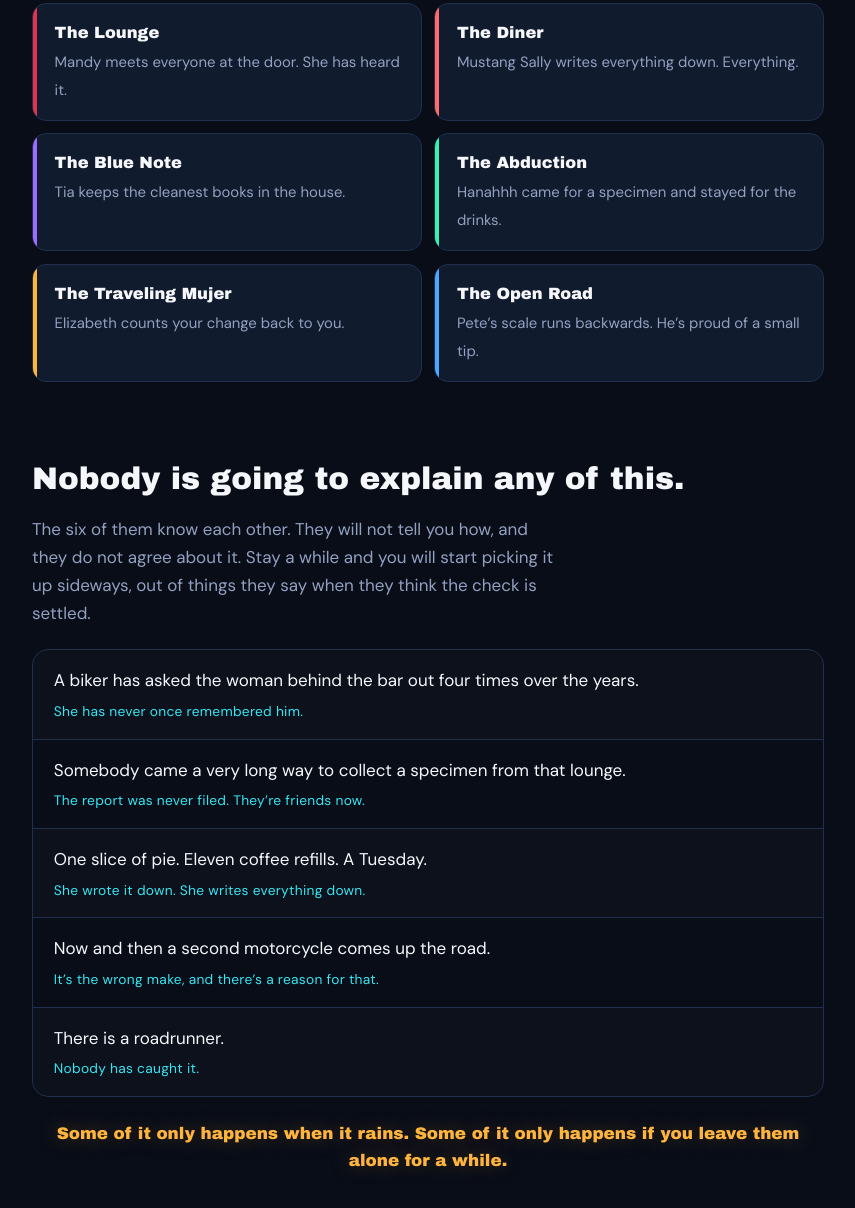
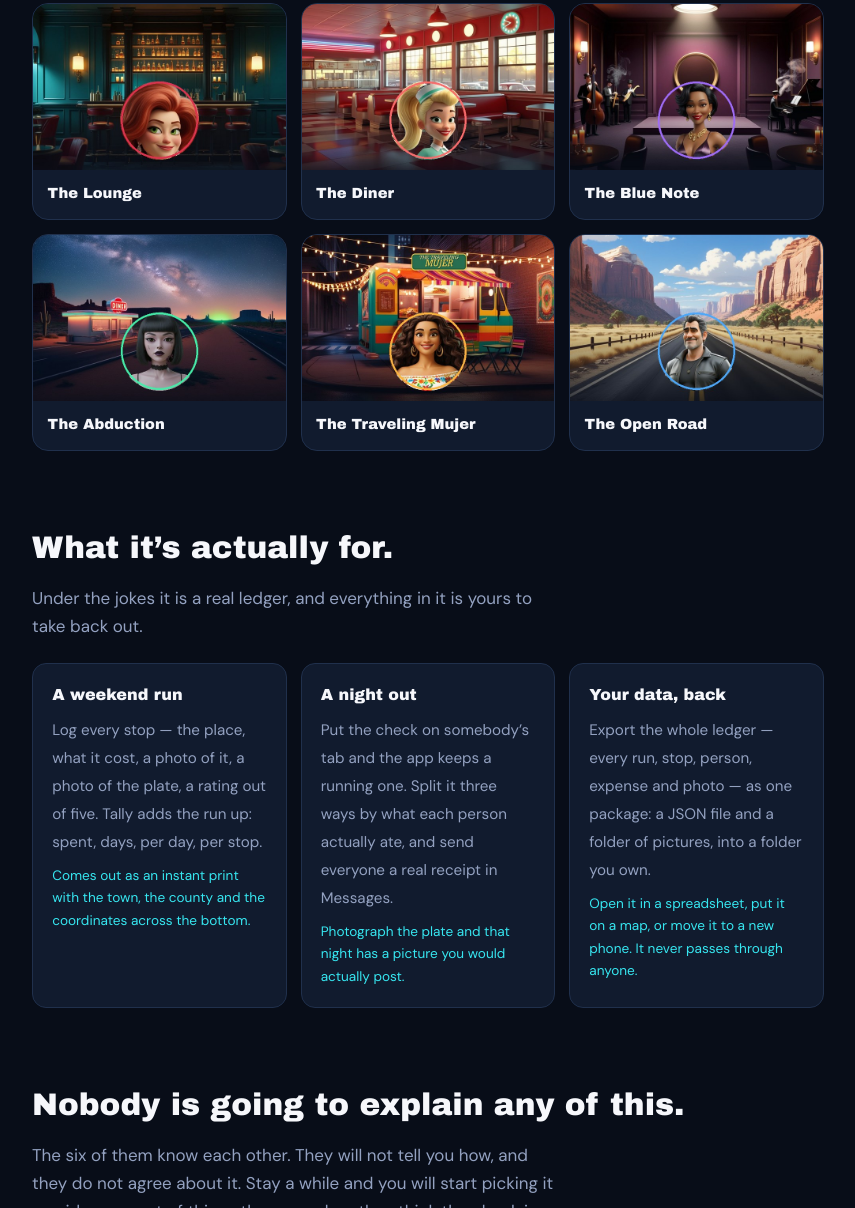
Before and after one commit to ryanxbutcher/ryanxbutcher.github.io, a plain HTML site: page hottip/index.html in a window 1280 px wide. Shown: the part 1484-2692 px from the top of the page, without its empty margins (212-1067 px from the left). Drawn offline with Linux system fonts and the light colour scheme.

Commit message:
hot-tip: the doors as the app shows them, and what the app is actually for
Ryan: "I don't want dialogue examples on the marketing page, and I think
something similar to the startup screen where you pick the theme would look
better than the way you have the themes now."

The six rooms were text cards with a one-liner each, which spelled out
jokes that are the characters' to make. They are now the app's own doors:
the room, the person who works in it on a ring in that room's colour, and
the name. Nothing else. Generated from the shipping plates and head art, so
they cannot drift from the app.

And a section on what it is actually for -- a weekend run, a night out, and
getting your own data back out as a package you can open in a spreadsheet or
put on a map. Under the jokes it is a real ledger, and the page never said
so.

Co-Authored-By: Claude Opus 5 <noreply@anthropic.com>

```diff
--- a/hottip/index.html
+++ b/hottip/index.html
@@ -82,17 +82,30 @@
   }
   .sub{color:var(--soft);margin-bottom:1.4rem;max-width:46ch}
 
-  .rooms{list-style:none;display:grid;grid-template-columns:repeat(2,1fr);gap:.8rem}
-  @media(max-width:33rem){.rooms{grid-template-columns:1fr}}
-  .rooms li{
-    position:relative;background:var(--card);border:1px solid var(--line);
-    border-radius:14px;padding:1rem 1.1rem 1.05rem 1.35rem;overflow:hidden;
-    transition:transform .18s ease,border-color .18s ease;
+  /* The doors, as the app's own first screen shows them: the room, the
+     person who works in it, and the name. Nothing else — the jokes are
+     theirs to make, not the website's to spoil. */
+  .doors{list-style:none;display:grid;grid-template-columns:repeat(3,1fr);gap:.85rem;margin-top:1.4rem}
+  @media(max-width:44rem){.doors{grid-template-columns:repeat(2,1fr)}}
+  @media(max-width:26rem){.doors{grid-template-columns:1fr}}
+  .doors li{
+    border:1px solid var(--line);border-radius:16px;overflow:hidden;background:var(--card);
+    transition:transform .2s ease,border-color .2s ease,box-shadow .2s ease;
   }
-  .rooms li::before{content:"";position:absolute;left:0;top:0;bottom:0;width:4px;background:var(--c)}
-  .rooms li:hover{transform:translateY(-3px);border-color:var(--c)}
-  .rooms b{display:block;font-family:"Archivo Black",sans-serif;font-weight:400;font-size:1.02rem}
-  .rooms span{color:var(--soft);font-size:.93rem}
+  .doors li:hover{transform:translateY(-4px);border-color:var(--c);box-shadow:0 10px 34px -14px var(--c)}
+  .doors img{width:100%;display:block;aspect-ratio:640/420;object-fit:cover}
+  .doors b{
+    display:block;font-family:"Archivo Black",sans-serif;font-weight:400;
+    font-size:.92rem;padding:.72rem .9rem .85rem;color:var(--ink);
+  }
+
+  .uses{list-style:none;display:grid;grid-template-columns:repeat(3,1fr);gap:.85rem;margin-top:1.4rem}
+  @media(max-width:44rem){.uses{grid-template-columns:1fr}}
+  .uses li{background:var(--card);border:1px solid var(--line);border-radius:14px;padding:1.15rem 1.2rem}
+  .uses b{display:block;font-family:"Archivo Black",sans-serif;font-weight:400;
+    font-size:1rem;margin-bottom:.4rem}
+  .uses span{color:var(--soft);font-size:.95rem}
+  .uses .out{display:block;margin-top:.6rem;color:var(--ice);font-size:.85rem}
 
   .never{list-style:none;display:grid;gap:.9rem;
     border:1px solid rgba(255,59,92,.35);border-radius:16px;padding:1.5rem 1.6rem;
@@ -154,19 +167,40 @@
   <video src="app-preview.mp4" poster="poster.jpg" controls playsinline muted loop
          aria-label="A check, a 25% tip, a 2% tip, and Pete riding off into the desert."></video>
 </div>
-<p class="cap">Tip Pete 25% and he’s suspicious. Tip him 2% and he’s delighted.</p>
+<p class="cap">Twenty seconds, and the sound is off on purpose.</p>
 
 <h2>Six rooms. Six people with views.</h2>
 <p class="sub">Pick one and somebody is working in it. Tip well and they say
    so. Tip badly and they say that too. Nobody is ever mean to you about
    money you don’t have.</p>
-<ul class="rooms">
-  <li style="--c:#e0334f"><b>The Lounge</b><span>Mandy meets everyone at the door. She has heard it.</span></li>
-  <li style="--c:#ff6b6b"><b>The Diner</b><span>Mustang Sally writes everything down. Everything.</span></li>
-  <li style="--c:#a06cff"><b>The Blue Note</b><span>Tia keeps the cleanest books in the house.</span></li>
-  <li style="--c:#3ef0a8"><b>The Abduction</b><span>Hanahhh came for a specimen and stayed for the drinks.</span></li>
-  <li style="--c:#ffb43d"><b>The Traveling Mujer</b><span>Elizabeth counts your change back to you.</span></li>
-  <li style="--c:#4aa8ff"><b>The Open Road</b><span>Pete’s scale runs backwards. He’s proud of a small tip.</span></li>
+<ul class="doors">
+  <li style="--c:#e0334f"><img src="door-lounge.jpg" alt="The Lounge" loading="lazy"><b>The Lounge</b></li>
+  <li style="--c:#ff6b6b"><img src="door-diner.jpg" alt="The Diner" loading="lazy"><b>The Diner</b></li>
+  <li style="--c:#a06cff"><img src="door-jazz.jpg" alt="The Blue Note" loading="lazy"><b>The Blue Note</b></li>
+  <li style="--c:#3ef0a8"><img src="door-ufo.jpg" alt="The Abduction" loading="lazy"><b>The Abduction</b></li>
+  <li style="--c:#ffb43d"><img src="door-taco.jpg" alt="The Traveling Mujer" loading="lazy"><b>The Traveling Mujer</b></li>
+  <li style="--c:#4aa8ff"><img src="door-road.jpg" alt="The Open Road" loading="lazy"><b>The Open Road</b></li>
+</ul>
+
+<h2>What it’s actually for.</h2>
+<p class="sub">Under the jokes it is a real ledger, and everything in it is
+   yours to take back out.</p>
+<ul class="uses">
+  <li><b>A weekend run</b><span>Log every stop — the place, what it cost, a
+      photo of it, a photo of the plate, a rating out of five. Tally adds the
+      run up: spent, days, per day, per stop.</span>
+      <span class="out">Comes out as an instant print with the town, the
+      county and the coordinates across the bottom.</span></li>
+  <li><b>A night out</b><span>Put the check on somebody’s tab and the app
+      keeps a running one. Split it three ways by what each person actually
+      ate, and send everyone a real receipt in Messages.</span>
+      <span class="out">Photograph the plate and that night has a picture
+      you would actually post.</span></li>
+  <li><b>Your data, back</b><span>Export the whole ledger — every run, stop,
+      person, expense and photo — as one package: a JSON file and a folder of
+      pictures, into a folder you own.</span>
+      <span class="out">Open it in a spreadsheet, put it on a map, or move it
+      to a new phone. It never passes through anyone.</span></li>
 </ul>
 
 <h2>Nobody is going to explain any of this.</h2>
```
Also changed, not shown: hottip/door-diner.jpg (added), hottip/door-jazz.jpg (added), hottip/door-lounge.jpg (added), hottip/door-road.jpg (added), hottip/door-taco.jpg (added), hottip/door-ufo.jpg (added).
